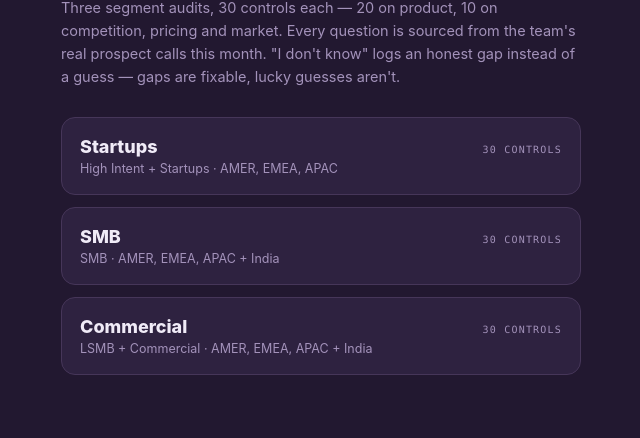
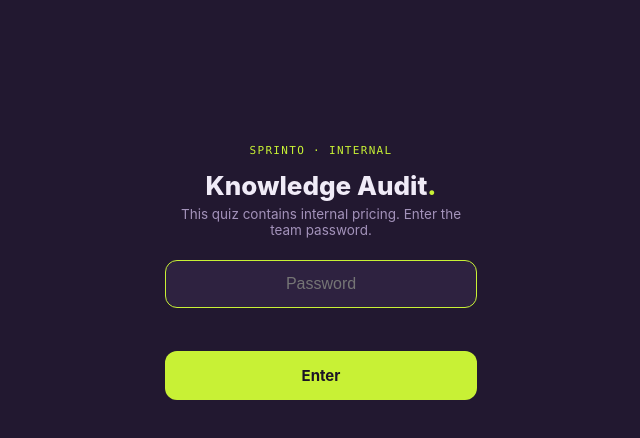
Before and after one commit to shuba-sprinto/product-quiz-weekly, a plain HTML site: page index.html in a window 1280 px wide. Shown: the part 128-566 px from the top of the page, without its empty margins (319-959 px from the left). Drawn offline with Linux system fonts and the light colour scheme.

Commit message:
Update index.html

```diff
--- a/index.html
+++ b/index.html
@@ -44,10 +44,26 @@
   .stat{flex:1; background:var(--surface); border-radius:12px; padding:13px 12px;}
   h1{font-size:32px; line-height:1.15; margin:0 0 12px; font-weight:800;}
   h2{font-size:18.5px; line-height:1.45; font-weight:700; margin:0 0 18px;}
+  #gate{position:fixed;inset:0;background:var(--bg);display:flex;align-items:center;justify-content:center;z-index:99;}
+  #gate .box{width:100%;max-width:360px;padding:0 24px;text-align:center;}
+  #gate input{width:100%;box-sizing:border-box;background:var(--surface);border:1px solid var(--line);border-radius:12px;
+    padding:14px 16px;font-size:16px;color:var(--text);text-align:center;outline:none;}
+  #gate input:focus{border-color:var(--lime);}
+  #gate .err{color:var(--coral);font-size:13px;min-height:18px;margin-top:10px;}
 </style>
 </head>
 <body>
-<div class="wrap" id="app"></div>
+<div id="gate">
+  <div class="box">
+    <div class="mono" style="font-size:11px;color:var(--lime);margin-bottom:14px">Sprinto · Internal</div>
+    <h1 style="font-size:26px;margin:0 0 6px">Knowledge Audit<span style="color:var(--lime)">.</span></h1>
+    <p style="color:var(--muted);font-size:13.5px;margin:0 0 22px">This quiz contains internal pricing. Enter the team password.</p>
+    <input id="pw" type="password" placeholder="Password" autocomplete="off" onkeydown="if(event.key==='Enter')unlock()">
+    <div class="err" id="pwerr"></div>
+    <button class="primary" onclick="unlock()">Enter</button>
+  </div>
+</div>
+<div class="wrap" id="app" style="display:none"></div>
 <script>
 const C = {
   bg: "#221830", surface: "#2E2240", surfaceHi: "#382A4E", line: "#463659",
@@ -192,6 +208,32 @@
     Market: "Every Commercial competitive story this month is a displacement (OneTrust, Vanta, Drata) or a loss lesson (Medrio on UI). These six deals are the competitive playbook — review them before your next Commercial call.",
   },
 };
+
+
+// ————— Password gate —————
+const PW_HASH = "a0bb03b76f3f7fda81b04dc1d0a83e43843b2e340fe936646b420d8b4d344993";
+async function sha256hex(str){
+  if (window.crypto && crypto.subtle){
+    const buf = await crypto.subtle.digest("SHA-256", new TextEncoder().encode(str));
+    return Array.from(new Uint8Array(buf)).map(b=>b.toString(16).padStart(2,"0")).join("");
+  }
+  return null; // no subtle crypto available
+}
+async function unlock(){
+  const val = document.getElementById("pw").value;
+  let ok = false;
+  const h = await sha256hex(val);
+  if (h !== null) ok = (h === PW_HASH);
+  else ok = (btoa(val) === "c21iQHNwcmludG8h"); // fallback for non-secure contexts
+  if (ok){
+    document.getElementById("gate").remove();
+    document.getElementById("app").style.display = "block";
+    render();
+  } else {
+    document.getElementById("pwerr").textContent = "Incorrect password — try again.";
+    document.getElementById("pw").select();
+  }
+}
 
 // ————— App state —————
 let S = { screen:"home", seg:null, idx:0, picked:null, answers:[], quizQs:null, done:{} };
@@ -340,7 +382,7 @@
   window.scrollTo(0,0);
 }
 
-render();
+document.getElementById('pw').focus();
 </script>
 </body>
 </html>
```
